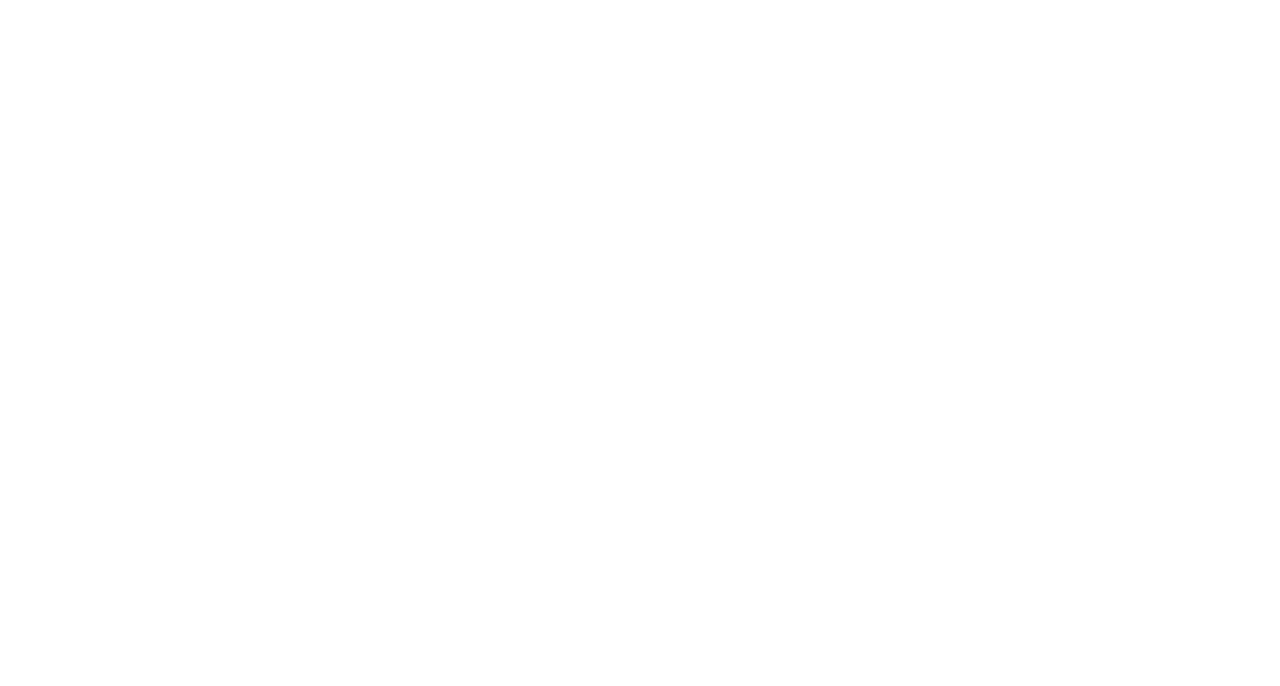
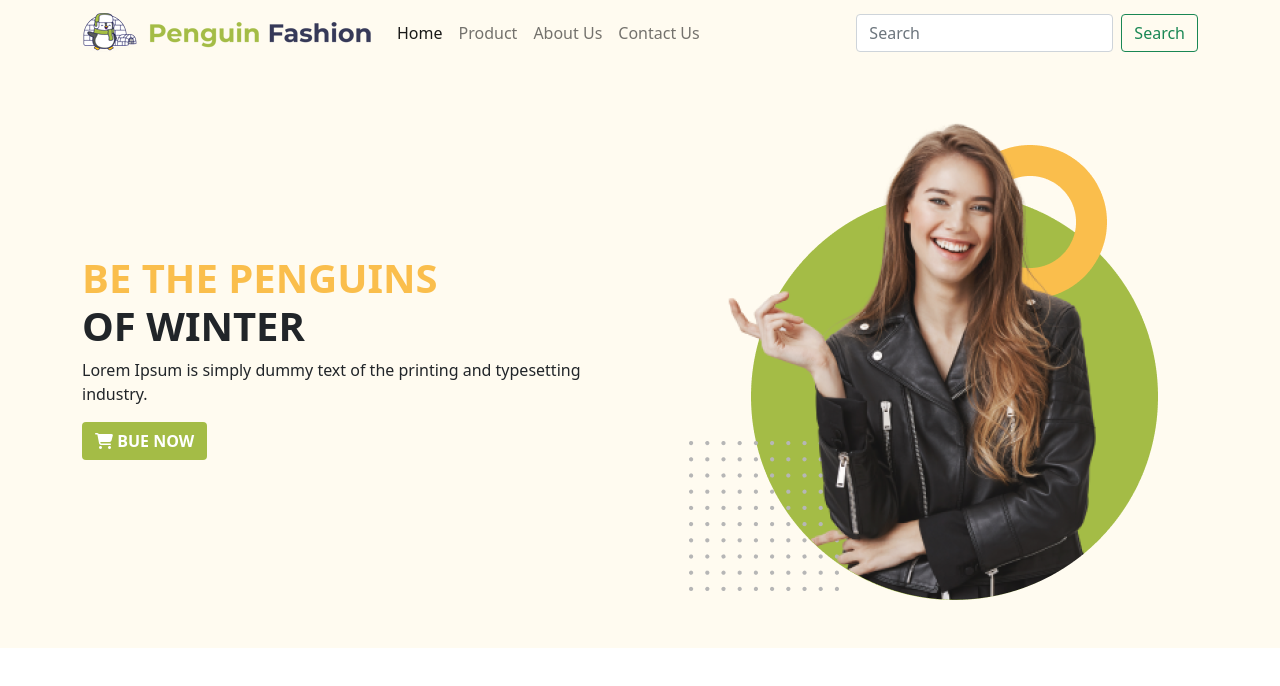
Before and after one commit to shohagroy/penguin_fashion_bootstarp, a plain HTML site: page index.html in a window 1280 px wide. Drawn offline with nearby package versions, Linux system fonts and the light colour scheme.

Commit message:
navigation and banar section added

```diff
--- a/css/style.css
+++ b/css/style.css
@@ -0,0 +1,15 @@
+
+
+
+header{
+    background-color: #FFFBF0;
+}
+
+span{
+    color: #FABE4C;
+}
+
+.button{
+    background-color: #A4BC46;
+    color: white;
+}
--- a/index.html
+++ b/index.html
@@ -5,8 +5,91 @@
     <meta http-equiv="X-UA-Compatible" content="IE=edge">
     <meta name="viewport" content="width=device-width, initial-scale=1.0">
     <title>Penguin Fashion - Home Page</title>
+
+    <!-- fontawesome link -->
+    <script src="https://kit.fontawesome.com/c856552904.js" crossorigin="anonymous"></script>
+
+    <!-- Bootstrap CSS -->
+    <link href="https://cdn.jsdelivr.net/npm/bootstrap@5.0.2/dist/css/bootstrap.min.css" rel="stylesheet" integrity="sha384-EVSTQN3/azprG1Anm3QDgpJLIm9Nao0Yz1ztcQTwFspd3yD65VohhpuuCOmLASjC" crossorigin="anonymous">
+
+    <!-- link customes css -->
+    <link rel="stylesheet" href="css/style.css">
 </head>
 <body>
 
+    <!-- hero section start -->
+    <header>
+
+        <!-- navigation section start -->
+        <nav class="navbar navbar-expand-lg navbar-light">
+            <div class="container">
+              <a class="navbar-brand" href="#"><img src="images/logo.png" alt=""></a>
+              <button class="navbar-toggler" type="button" data-bs-toggle="collapse" data-bs-target="#navbarScroll" aria-controls="navbarScroll" aria-expanded="false" aria-label="Toggle navigation">
+                <span class="navbar-toggler-icon"></span>
+              </button>
+              <div class="collapse navbar-collapse" id="navbarScroll">
+                <ul class="navbar-nav me-auto my-2 my-lg-0 navbar-nav-scroll" style="--bs-scroll-height: 100px;">
+                  <li class="nav-item">
+                    <a class="nav-link active" aria-current="page" href="#">Home</a>
+                  </li>
+                  <li class="nav-item">
+                    <a class="nav-link" href="#">Product</a>
+                  </li>
+                  <li class="nav-item">
+                    <a class="nav-link " href="#" tabindex="-1" aria-disabled="true">About Us</a>
+                  </li>
+                  <li class="nav-item">
+                    <a class="nav-link " href="#" tabindex="-1" aria-disabled="true">Contact Us</a>
+                  </li>
+                </ul>
+                <form class="d-flex">
+                  <input class="form-control me-2" type="search" placeholder="Search" aria-label="Search">
+                  <button class="btn btn-outline-success" type="submit">Search</button>
+                </form>
+              </div>
+            </div>
+          </nav>
+        <!-- navigation section end -->
+
+        <!-- hero banar start -->
+        <div class="container py-5">
+
+            <div class="row d-flex justify-content-between align-items-center">
+
+                <!-- left section -->
+                <div class="col-6">
+                    <h1 class="fw-bolder"><span>BE THE PENGUINS</span> <br> OF WINTER</h1>
+                    <P>Lorem Ipsum is simply dummy text of the printing
+                        and typesetting industry.</P>
+
+                    <div>
+                        <a href="" class="btn fw-bold button"> <i class="fa-solid fa-cart-shopping"></i> BUE NOW</a>
+                    </div>
+                </div>
+
+                <!-- right section -->
+                <div class="col-6 text-center">
+                    <div>
+                        <img class="img-fluid" src="images/model.png" alt="">
+                    </div>
+
+                </div>
+
+            </div>
+        </div>
+
+        <!-- hero banar end -->
+    </header>
+    <!-- hero section end -->
+
+
+
+
+
+
+
+
+    <!-- Option 1: Bootstrap Bundle with Popper -->
+    <script src="https://cdn.jsdelivr.net/npm/bootstrap@5.0.2/dist/js/bootstrap.bundle.min.js" integrity="sha384-MrcW6ZMFYlzcLA8Nl+NtUVF0sA7MsXsP1UyJoMp4YLEuNSfAP+JcXn/tWtIaxVXM" crossorigin="anonymous"></script>
 </body>
 </html>
```
